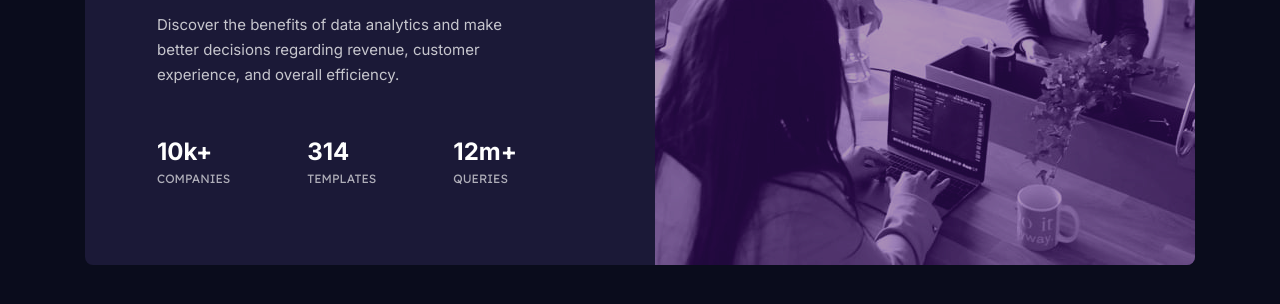
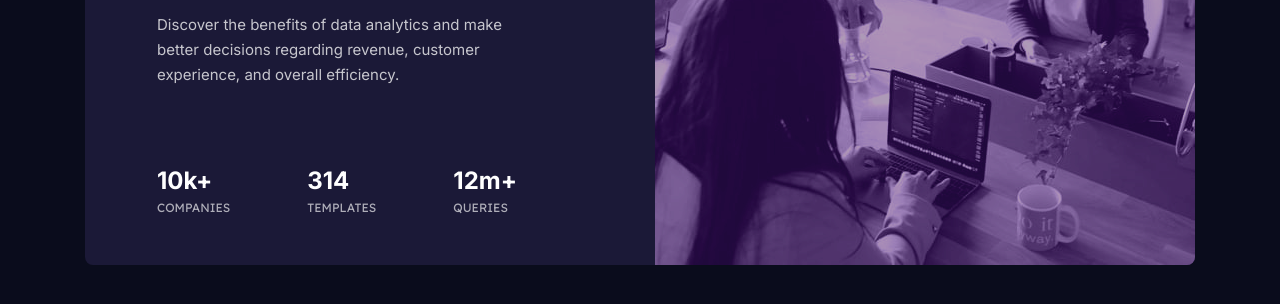
Before and after one commit to Paul21777/stats-preview-card-component, a plain HTML site: page index.html in a window 1280 px wide. Shown: the part 358-662 px from the top of the page. Drawn offline with Linux system fonts and the light colour scheme.

Commit message:
Fix padding bottom on stats div

```diff
--- a/style.css
+++ b/style.css
@@ -57,7 +57,7 @@ body {
 .stats {
   display: flex;
   padding-left: 72px;
-  padding-bottom: 59px;
+
   width: 80%;
   justify-content: space-between;
 }
```
